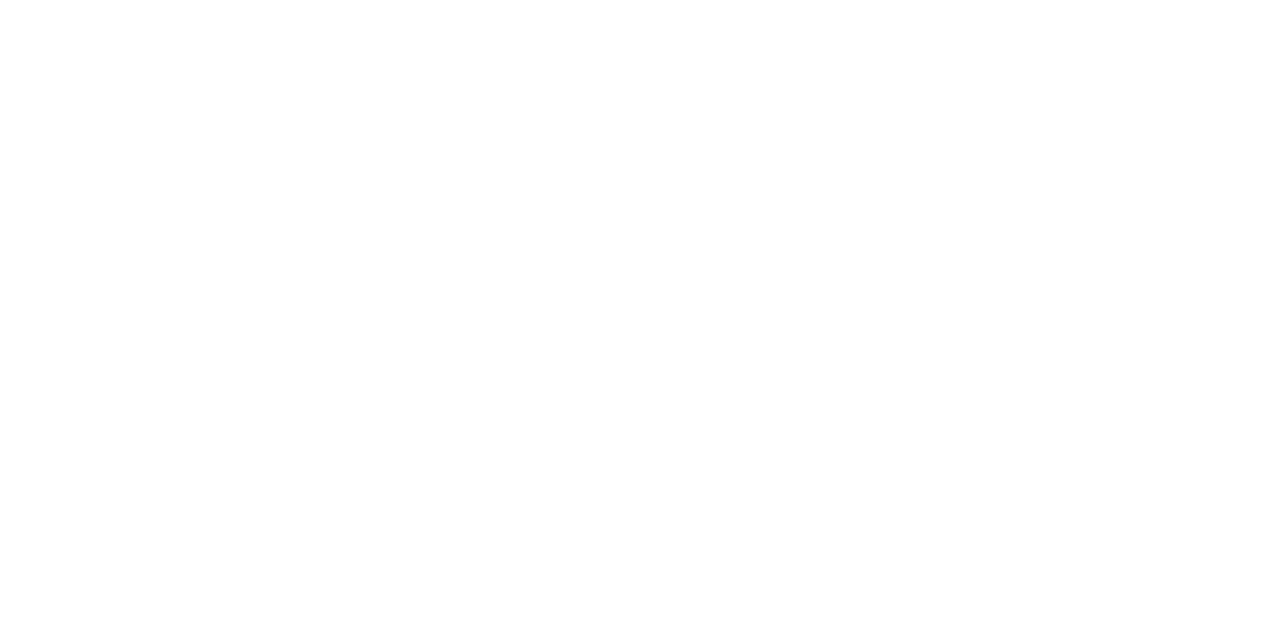
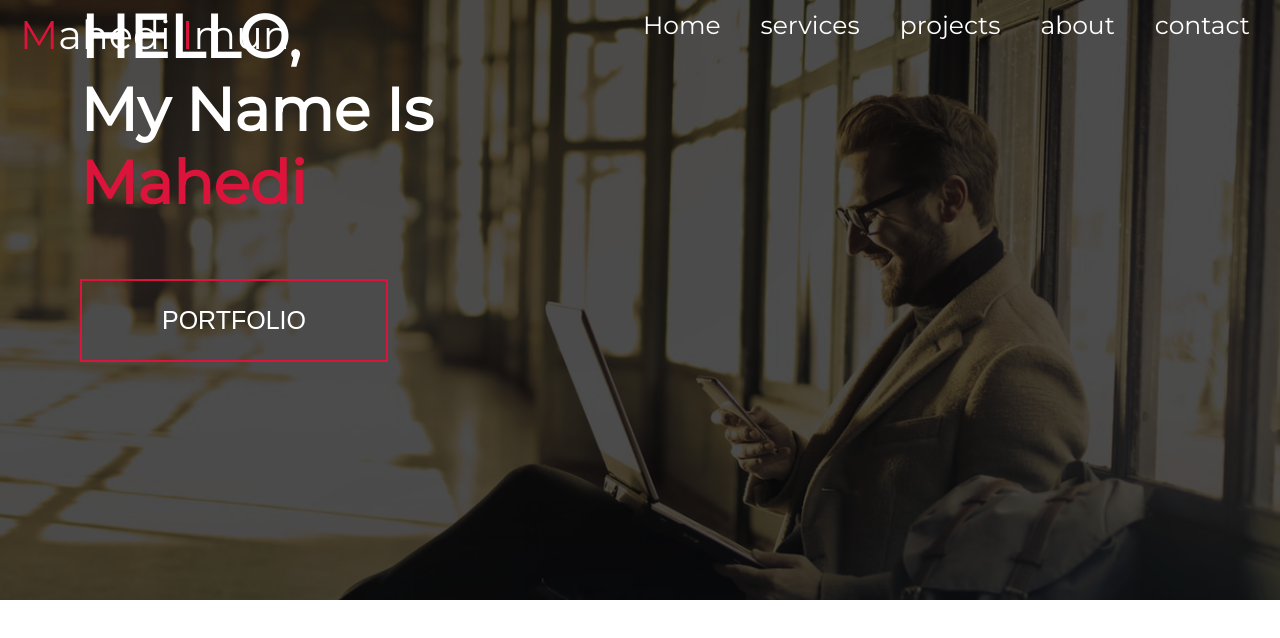
Before and after one commit to mahedi-imun/developer-portfolio-2, a plain HTML site: page index.html in a window 1280 px wide. Drawn offline with Linux system fonts and the light colour scheme.

Commit message:
header and hero-area added

```diff
--- a/index.html
+++ b/index.html
@@ -4,10 +4,40 @@
     <meta charset="UTF-8">
     <meta http-equiv="X-UA-Compatible" content="IE=edge">
     <meta name="viewport" content="width=device-width, initial-scale=1.0">
+    <link rel="preconnect" href="https://fonts.googleapis.com">
+    <link rel="preconnect" href="https://fonts.gstatic.com" crossorigin>
+    <link href="https://fonts.googleapis.com/css2?family=Montserrat:ital,wght@0,100;0,400;1,600;1,700&display=swap" rel="stylesheet">
     <link rel="stylesheet" href="style.css">
     <title>mahedi portfolio</title>
 </head>
 <body>
-
+    <div class="hero-area">
+    <header class="nav">
+            <div class="logo-area">
+                <span class="full-name"><span class="red-color">M</span>ahedi <span class="red-color">I</span>mun</span>
+            </div>
+        <div class="nav-var">
+            <ul>
+                <li><a href="#">Home</a></li>
+                <li><a href="#">services</a></li>
+                <li><a href="#">projects</a></li>
+                <li><a href="#">about</a></li>
+                <li><a href="#">contact</a></li>
+            </ul>
+        </div>
+    </header>
+    <section class="section-one">
+            <div class="portfolio">
+                <div class="name">
+                    <h1>HELLO,</h1>
+                    <H1>My Name is</H1>
+                    <H2 class="red-color">Mahedi</H2>
+                </div>
+                <div class="btn">
+                    <BUtton type="submit">PORTFOLIO</BUtton>
+                </div>
+            </div>
+    </section>
+    </div>
 </body>
 </html>
--- a/style.css
+++ b/style.css
@@ -0,0 +1,96 @@
+body{
+    font-family: 'Montserrat', sans-serif;
+    margin: 0;
+    padding: 0;
+}
+.hero-area{
+    background-image: url(images/hero-bg.png);
+    background-repeat: no-repeat;
+    background-size: cover;
+    background-position: top center;
+    position: relative;
+    z-index: 1;
+    height: 600px;
+    margin-bottom: 10px;
+
+}
+.hero-area::after{
+    content: '';
+    position: absolute;
+    left: 0;
+    top: 0;
+    height: 100%;
+    width: 100%;
+    background-color: black;
+    opacity: 0.7;
+    z-index: -1;
+}
+
+.nav{
+    width: 100%;
+    height: 100px;
+    position: fixed;
+    display: block;
+}
+.logo-area{
+    width: 400px;
+    height: 20px;
+    float: left;
+    margin-left: 20px;
+    color: #ffff;
+    font-size: 40px;
+    margin-top: 10px;
+}
+
+
+.nav-var ul {
+    display: flex;
+    float: right;
+    margin-top: 0;
+}.nav-var ul li{
+    display: block;
+}
+.nav-var ul li a {
+    text-decoration: none;
+    font-size:25px;
+    padding: 10px;
+    color: #fff;
+    margin-right: 20px;
+    float: right;
+
+}
+.nav-var ul li a:hover{
+    color: #DC143C;
+    transition: 0.15s;
+}
+
+.portfolio{
+    margin-left: 80px;
+
+}
+.name h1{
+    color: #fff;
+    font-size: 60px;
+    text-transform: capitalize;
+    margin:0;
+}
+.name h2{
+    font-size: 60px;
+    margin: 0;
+}
+
+.portfolio button {
+    margin-top: 60PX;
+    padding: 25px 80px;
+    border: 2px solid #DC143C;
+    background-color: transparent;
+    font-size: 25px;
+    color: #fff;
+}
+.portfolio button:hover {
+    background-color: #DC143C;
+    transition: all 1.1s;
+}
+.red-color{
+    color: #DC143C;
+}
```
Also changed, not shown: images/hero-bg.png (added), images/section-one-backgroung.png (deleted).
